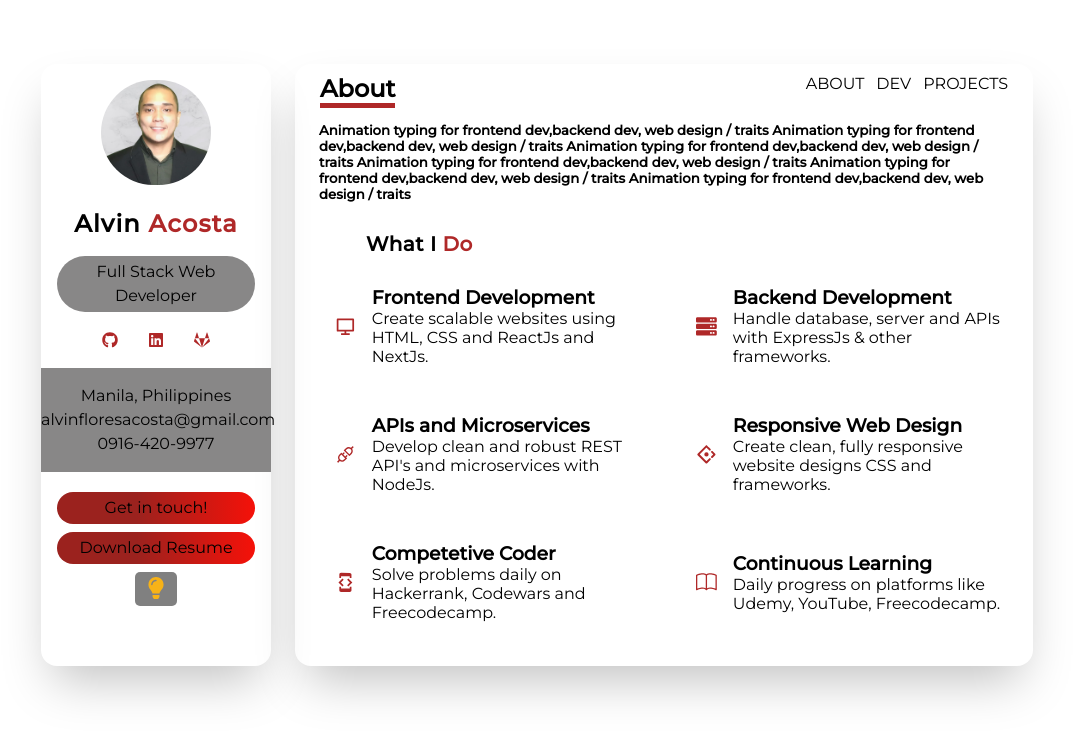
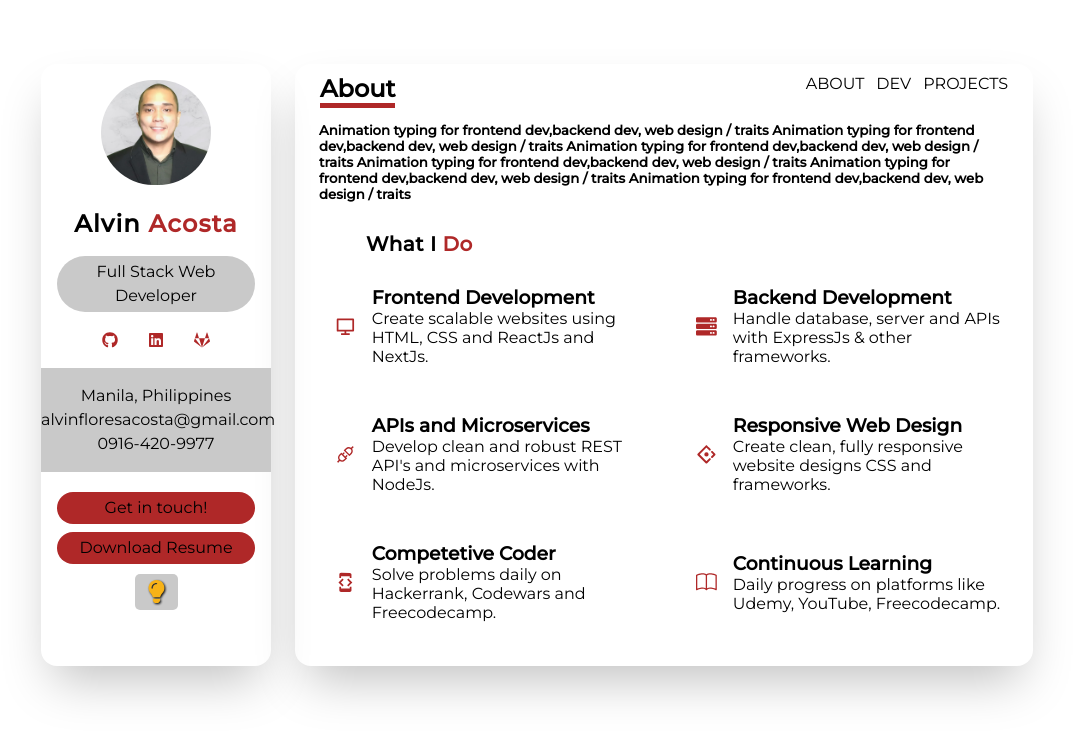
Before and after one commit to Exx-hub/nextjs-portfolio, a Next.js app: page / in a window 1280 px wide. Shown: the top 738 px of the page, without its empty margins (103-1176 px from the left). Built offline with nearby package versions, Linux system fonts and the light colour scheme.

Commit message:
Edit light button color contrast light and dark

```diff
--- a/styles/Sidebar.module.css
+++ b/styles/Sidebar.module.css
@@ -20,8 +20,17 @@
 	padding: 0.25rem 0.5rem;
 	margin-top: 0.75rem;
 	margin-bottom: 0.75rem;
-	background-color: rgb(136, 135, 135);
+	background-color: rgb(201, 201, 201);
 	/* #333 dark  */
+}
+
+[data-theme="dark"] .title {
+	background: rgb(45, 45, 45);
+	background: linear-gradient(
+		9deg,
+		rgba(45, 45, 45, 1) 0%,
+		rgba(119, 34, 34, 0) 100%
+	);
 }
 
 .socialIcons {
@@ -37,13 +46,23 @@
 	cursor: pointer;
 }
 .contactSection {
-	background-color: rgb(136, 135, 135);
 	padding-top: 1rem;
 	padding-bottom: 1rem;
 	margin-top: 1.25rem;
 	margin-bottom: 1.25rem;
 	margin-left: -1rem;
 	margin-right: -1rem;
+
+	background-color: rgb(201, 201, 201);
+}
+
+[data-theme="dark"] .contactSection {
+	background: rgb(45, 45, 45);
+	background: linear-gradient(
+		9deg,
+		rgba(45, 45, 45, 1) 0%,
+		rgba(119, 34, 34, 0) 100%
+	);
 }
 
 .resume,
@@ -53,25 +72,27 @@
 	margin-top: 0;
 	margin-bottom: 0.5rem;
 	cursor: pointer;
-	background-image: linear-gradient(
+	/* background-image: linear-gradient(
 		to right,
 		#9b221e 0%,
 		#9b221e 40%,
 		#f51109 100%
-	);
-}
-
-.resume:hover,
-.contact:hover {
-	background-position: right center; /* change the direction of the change here */
-	color: #fff;
-	text-decoration: none;
-}
-
-/* silverish */
-/* background: rgb(45, 45, 45);
+	); */
+	background-color: rgb(175, 40, 40);
+	/* background: rgb(45, 45, 45);
 	background: linear-gradient(
 		9deg,
 		rgba(45, 45, 45, 1) 0%,
 		rgba(119, 34, 34, 0) 100%
 	); */
+}
+
+.resume:hover,
+.contact:hover {
+	color: #fff;
+}
+
+[data-theme="dark"] .resume:hover,
+[data-theme="dark"] .contact:hover {
+	color: black;
+}
--- a/styles/globals.css
+++ b/styles/globals.css
@@ -80,19 +80,31 @@ a {
 
 .themeButton {
 	cursor: pointer;
-	background-color: gray;
+
 	margin: 0 auto;
 	border-radius: 5px;
 	padding: 0 10px;
 	width: min-content;
-	padding-top: 5px;
+	padding-top: 6px;
+	margin-top: 10px;
 	/* position: absolute; */
 	top: 0;
+
+	background-color: rgb(201, 201, 201);
+}
+[data-theme="dark"] .themeButton {
+	background: rgb(45, 45, 45);
+	background: linear-gradient(
+		9deg,
+		rgba(45, 45, 45, 1) 0%,
+		rgba(119, 34, 34, 0) 100%
+	);
 }
 
 .themeIcon {
-	font-size: 22px;
+	font-size: 23px;
 	cursor: pointer;
+	filter: drop-shadow(1px 1px 1px black);
 }
 
 [data-theme="light"] .themeIcon {
@@ -107,5 +119,3 @@ a {
 *::-webkit-scrollbar-thumb {
 	background-color: gray;
 }
-
-/* try silver  */
```
